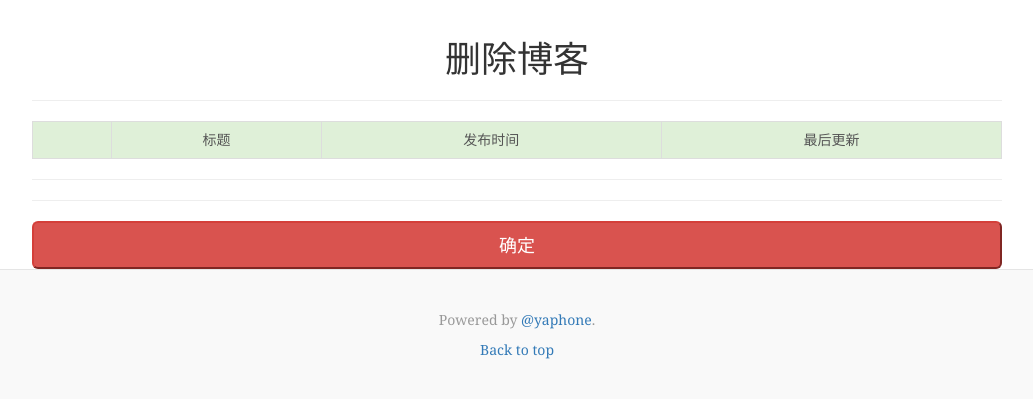
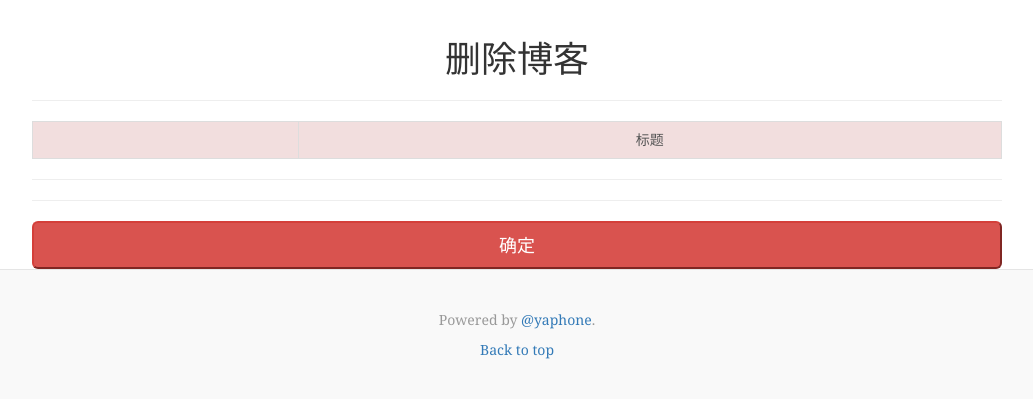
Before and after one commit to yaphone/django_blog, a Django app: template blog/templates/blog/delete.html in a window 1280 px wide. Shown: the part 40-439 px from the top of the page, without its empty margins (123-1156 px from the left). Run offline with Django 3.2, Linux system fonts and the light colour scheme; the template is opened without the code that fills it, so the values that code supplies are empty; some libraries are stand-ins or nearby versions.

Commit message:
优化删除页面

```diff
--- a/blog/templates/blog/delete.html
+++ b/blog/templates/blog/delete.html
@@ -17,12 +17,9 @@
             $.getJSON('/blog/get_all_title_info', function (data) {
                 for(var i in data['blog_titles']){
                     var info = data['blog_titles'][i];
-                    //alert(info['update_time'].strftime('%Y-%m-%dT%H:%M:%S'));
                     $("#title_list").append("<tr>" +
                         "<td align='center'><input type='checkbox' value=" + info['title'] + "></td>" +
                         "<td align='center'>" + info['title'] + "</td>" +
-                        "<td align='center'>" + info['update_time'].replace('Z', ' ').replace('T', ' ') + "</td>" + //RFC3339转为正常日期格式
-                        "<td align='center'>" + info['modify_time'].replace('Z', ' ').replace('T', ' ') + "</td>" +
                         "</tr>")
                 }
 
@@ -58,11 +55,9 @@
         <h1 align="center"> 删除博客 </h1>
         <hr>
         <table id="title_list" class="table table-bordered">
-            <tr class="success">
+            <tr class="danger">
                 <td></td>
                 <td align="center">标题</td>
-                <td align="center">发布时间</td>
-                <td align="center">最后更新</td>
             </tr>
         </table>
     </div>
--- a/blog/views.py
+++ b/blog/views.py
@@ -178,7 +178,7 @@ def get_all_title_info(request):
     title_dict = {}
     title_info_list = []
     for blog in blog_list:
-        title_info = {'title': blog.blog_title, 'update_time': blog.update_time, 'modify_time': blog.modify_time}
+        title_info = {'title': blog.blog_title}
         title_info_list.append(title_info)
     title_dict.setdefault('blog_titles', title_info_list)
     return JsonResponse(title_dict, safe=False)
```
